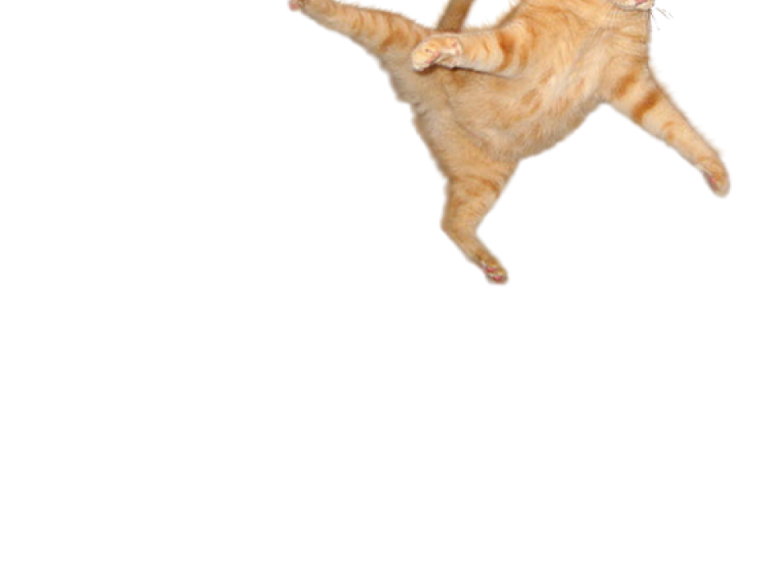
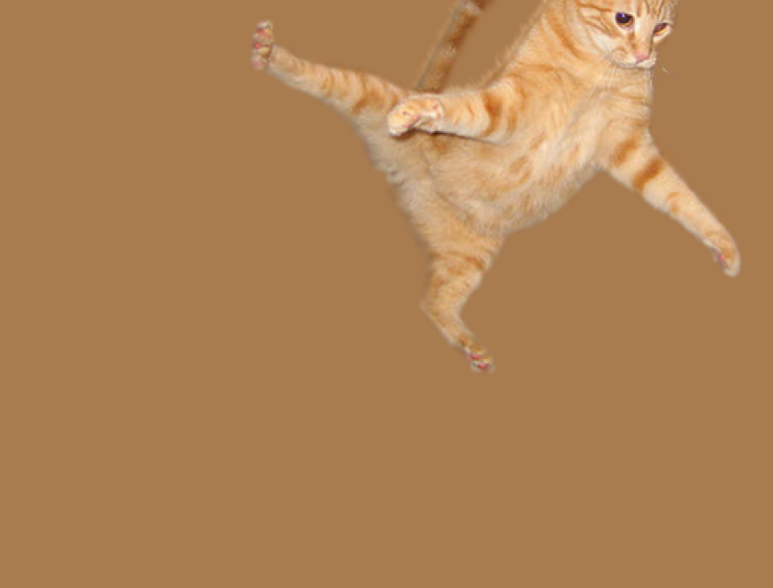
Before and after one commit to EHB-MCT/full-projects-3-lobjim-productions, a website: page installatie-games/cat-game_tablet.html in a window 1280 px wide. Shown: the part 212-800 px from the top of the page, without its empty margins (6-779 px from the left). Drawn offline with Linux system fonts and the light colour scheme.

Commit message:
Changing background color cat game

```diff
--- a/installatie-games/cat-game_tablet.css
+++ b/installatie-games/cat-game_tablet.css
@@ -4,6 +4,7 @@ body {
     -webkit-overflow-scrolling: none;
     overflow: hidden;
     overscroll-behavior: none;
+    background-color: #A97C50;
 }
 
 .logo img {
@@ -19,14 +20,9 @@ body {
 }
 
 .cat {
-    margin-top: 225px;
+    margin-top: 250px;
 }
 
-.container {
-    margin-top: -50px;
-    margin-left: 50px;
-    width: 90%;
-}
 
 #return {
     width: 225px;
--- a/installatie-games/cat-game_tablet.html
+++ b/installatie-games/cat-game_tablet.html
@@ -14,17 +14,17 @@
 
 
 <body>
-    <div class="header">
-        <div class="titel">
-            <img src="./../Front-end/img/logo_JEFF_2023.png" alt="logo" style="
+    <div class="container">
+        <div class="header">
+            <div class="titel">
+                <img src="./../Front-end/img/logo_JEFF_2023.png" alt="logo" style="
             margin-top: 5px;
             width: 15%;
             margin-left: 2%;">
+            </div>
         </div>
-    </div>
 
 
-    <div class="container">
         <div class="header_text">
             <h1>Duizelige kat</h1>
             <h2>Doe mee!</h2>
@@ -40,10 +40,10 @@
                 <img id="gif-cat" src="./images/cat-vomit.gif" width="600" />
             </div>
             <div class="button">
-                <a href="./../installatie-games/cat-game_tablet.html"><button name="btn-replay" id="return" type="button">
+                <a href="./../installatie-games/cat-game_tablet.html"><button name="btn-replay" id="return"
+                        type="button">
                         Speel opnieuw!</button></a>
             </div>
         </div>
-
     </div>
 </body>
```
Also changed, not shown: installatie-games/images/mouse-running.gif (deleted).
